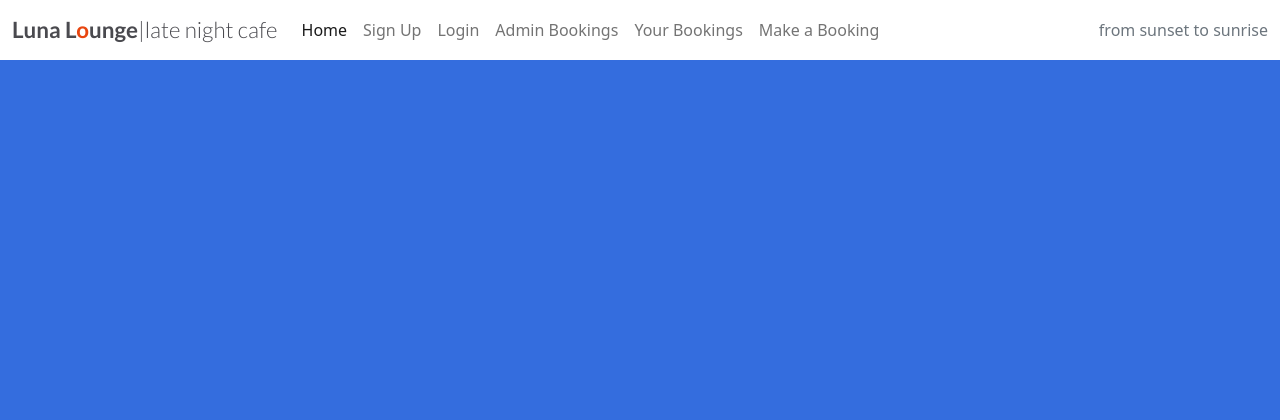
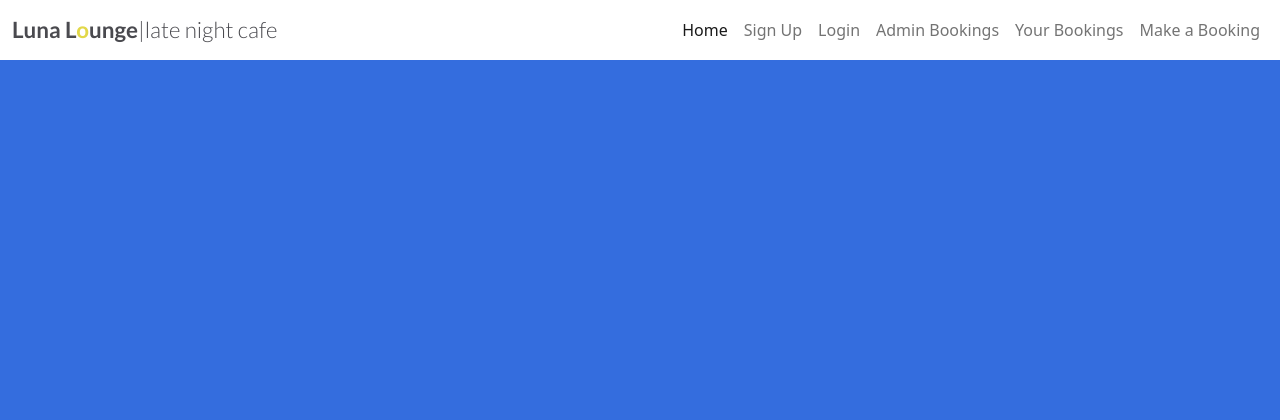
Before and after one commit to CHughes13/late-night-cafe, a Django app: page / in a window 1280 px wide. Shown: the top 420 px of the page. Run offline with Django 4.2, Linux system fonts and the light colour scheme; parts of the project's set-up code (start-up, migrations or seed data) failed here and were passed over.

Commit message:
Align navbar to the right of the browser

```diff
--- a/static/css/style.css
+++ b/static/css/style.css
@@ -19,8 +19,8 @@ body {
     color: #4A4A4F;
 }
 
-.red-o {
-    color: #E84610;
+.yellow-o {
+    color: #e2d849;
 }
 
 .thin {
--- a/templates/base.html
+++ b/templates/base.html
@@ -32,8 +32,9 @@
     <nav class="navbar navbar-expand-lg navbar-light bg-white">
         <div class="container-fluid">
 
-            <a class="navbar-brand" href="{% url 'home' %}"><span class="brand">Luna L<span
-                        class="red-o">o</span>unge<span class="thin">|late night cafe</span></span></a>
+            <a class="navbar-brand" href="{% url 'home' %}">
+                <span class="brand">Luna L<span
+                        class="yellow-o">o</span>unge<span class="thin">|late night cafe</span></span></a>
 
             <button class="navbar-toggler" type="button" data-bs-toggle="collapse" data-bs-target="#navbarText"
                 aria-controls="navbarText" aria-expanded="false" aria-label="Toggle navigation">
@@ -41,7 +42,7 @@
             </button>
 
             <div class="collapse navbar-collapse" id="navbarText">
-                <ul class="navbar-nav me-auto mb-2 mb-lg-0">
+                <ul class="navbar-nav ms-auto mb-2 mb-lg-0"> <!-- Aligns navbar to the right of the browser -->
 
                     <li class="nav-item">
                         <a class="nav-link {% if request.path == home_url %}active{% endif %}" aria-current="page"
@@ -75,9 +76,6 @@
 
                 </ul>
 
-                <span class="navbar-text text-muted">
-                    from sunset to sunrise
-                </span>
             </div>
         </div>
     </nav>
```
